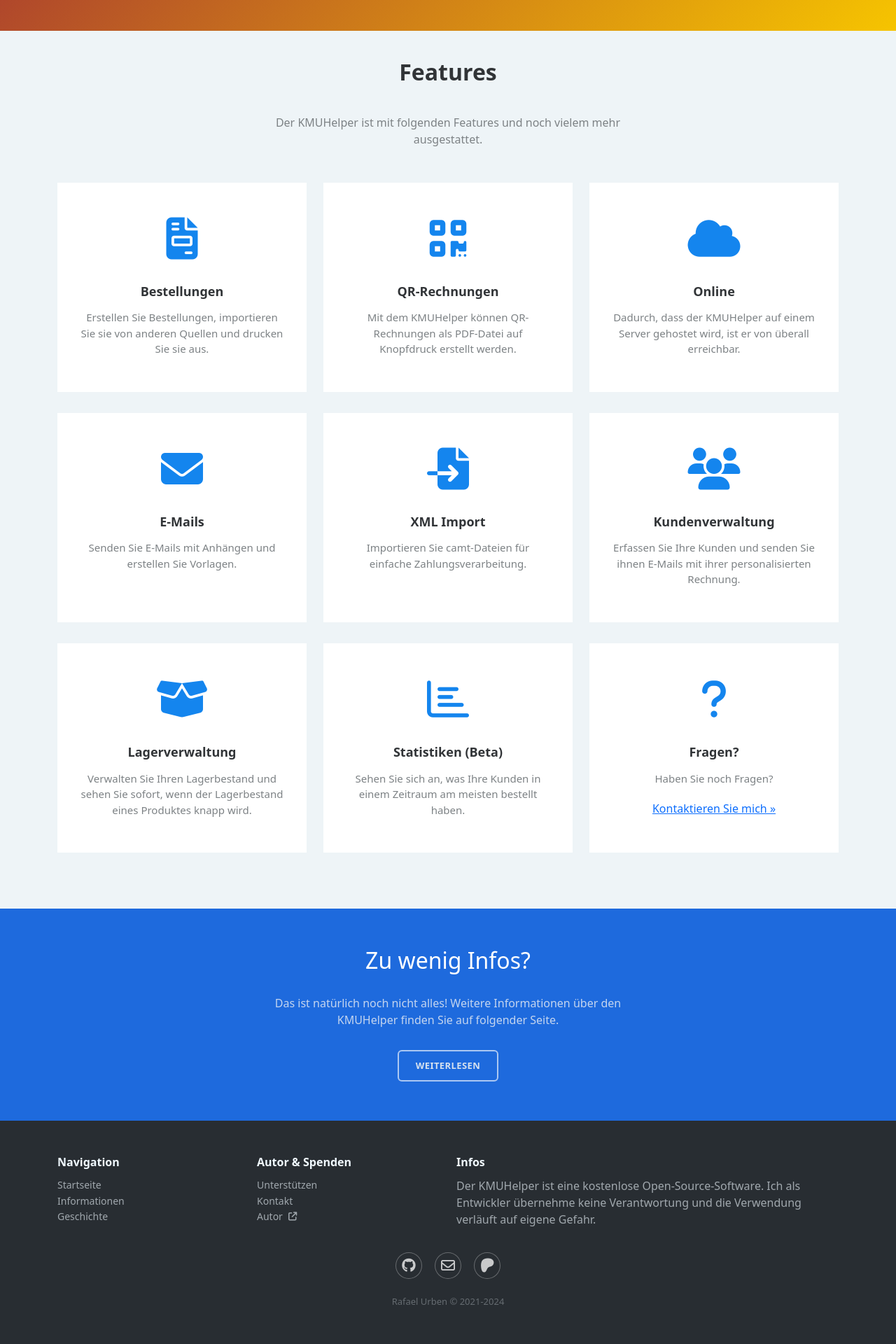
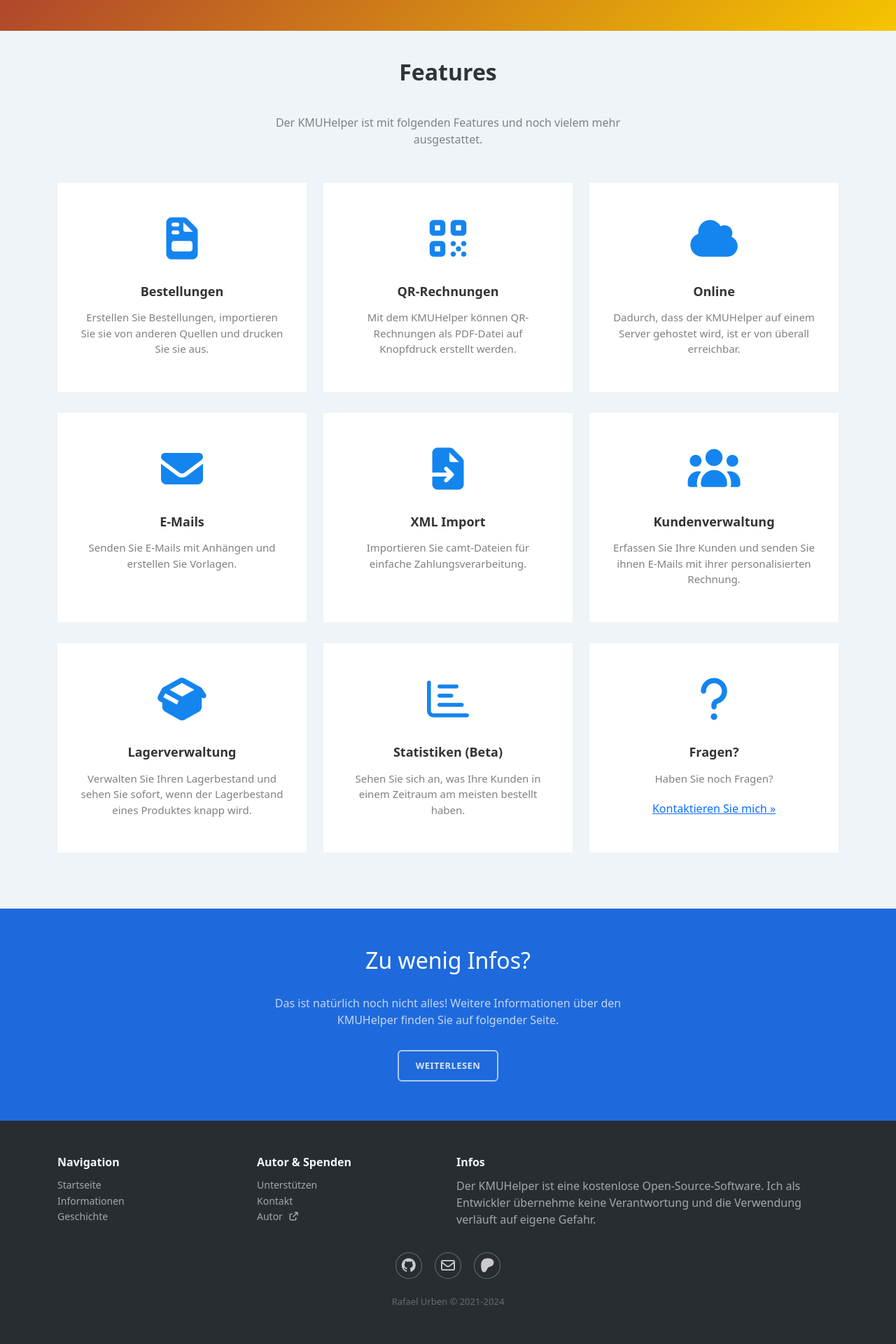
Before and after one commit to rafaelurben/kmuhelper, a Jekyll site: the page built from index.html, in a window 1280 px wide. Shown: the part 752-2672 px from the top of the page at 70% size. Built offline with Jekyll 4.4.1, drawn with Linux system fonts in a browser that asks for light colours; nearby versions of some CDN libraries.

Commit message:
Update dependency font-awesome to v7

```diff
--- a/_includes/head.html
+++ b/_includes/head.html
@@ -10,8 +10,8 @@
 <link rel="manifest" href="{{ '/manifest.json' | relative_url }}">
 
 <link rel="preconnect" href="https://cdnjs.cloudflare.com">
-<link rel="stylesheet" href="https://cdnjs.cloudflare.com/ajax/libs/font-awesome/6.7.2/css/all.min.css"
-      integrity="sha512-Evv84Mr4kqVGRNSgIGL/F/aIDqQb7xQ2vcrdIwxfjThSH8CSR7PBEakCr51Ck+w+/U6swU2Im1vVX0SVk9ABhg=="
+<link rel="stylesheet" href="https://cdnjs.cloudflare.com/ajax/libs/font-awesome/7.0.1/css/all.min.css"
+      integrity="sha512-2SwdPD6INVrV/lHTZbO2nodKhrnDdJK9/kg2XD1r9uGqPo1cUbujc+IYdlYdEErWNu69gVcYgdxlmVmzTWnetw=="
       crossorigin="anonymous" referrerpolicy="no-referrer">
 <link rel="stylesheet" href="https://cdnjs.cloudflare.com/ajax/libs/bootstrap/5.3.8/css/bootstrap.min.css"
       integrity="sha512-2bBQCjcnw658Lho4nlXJcc6WkV/UxpE/sAokbXPxQNGqmNdQrWqtw26Ns9kFF/yG792pKR1Sx8/Y1Lf1XN4GKA=="
```
